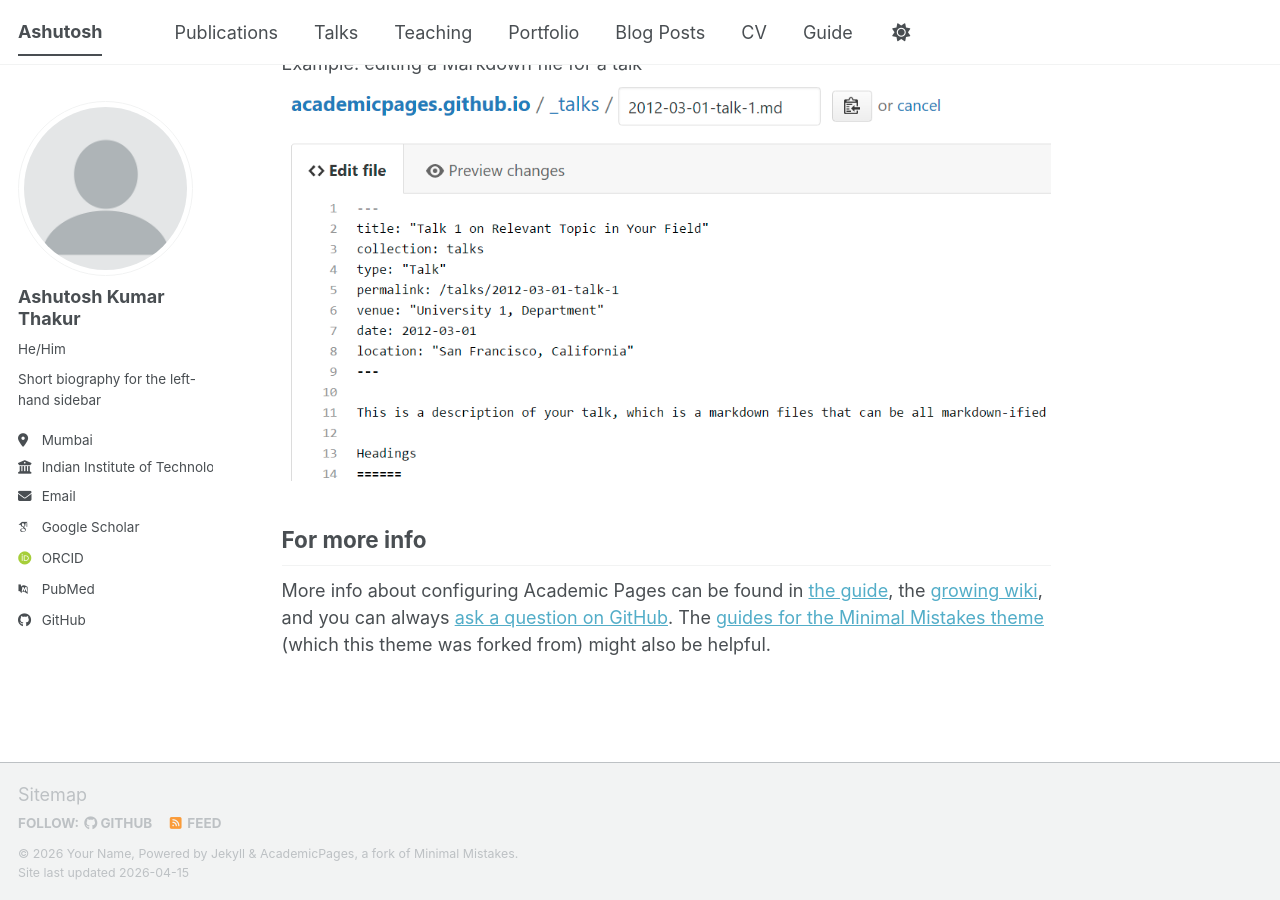
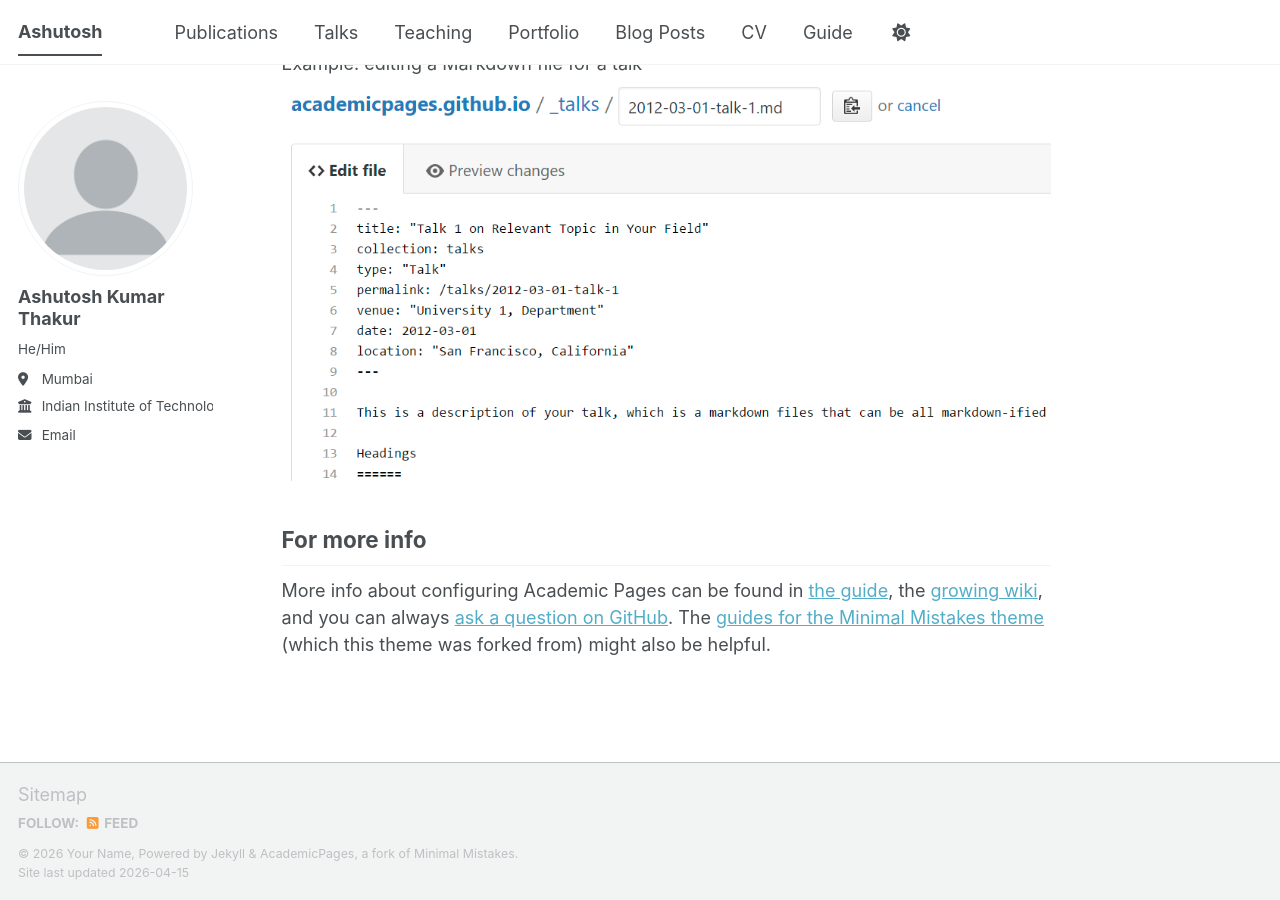
Before and after one commit to Ashu994/Ashu994.github.io, a Jekyll site: the page built from _pages/about.md, in a window 1280 px wide and 900 px high, scrolled down 2720 px. Built offline with Jekyll 4.4.1, drawn with Linux system fonts in a browser that asks for light colours; some web fonts are replaced; a script bundle is joined from its source files by our own code; library files that are not in the unit come from our copies.

Commit message:
Update _config.yml

```diff
--- a/_config.yml
+++ b/_config.yml
@@ -26,7 +26,7 @@ author:
   avatar           : "profile.png"
   name             : "Ashutosh Kumar Thakur"
   pronouns         : "He/Him"
-  bio              : "Short biography for the left-hand sidebar"
+  bio              : #"Short biography for the left-hand sidebar"
   location         : "Mumbai"
   employer         : "Indian Institute of Technology Bombay"
   uri              : # URL
@@ -35,13 +35,13 @@ author:
   # Academic websites
   academia         : # URL
   arxiv            : # URL - Update with the correct link to your profile
-  googlescholar    : "https://scholar.google.com/citations?user=PS_CX0AAAAAJ"
+  googlescholar    : #"https://scholar.google.com/citations?user=PS_CX0AAAAAJ"
   inspire-hep      : # URL
   impactstory      : # URL
-  orcid            : "https://orcid.org/yourorcidurl"
+  orcid            : #"https://orcid.org/yourorcidurl"
   semantic         : # URL
   ssrn             : # URL
-  pubmed           : "https://www.ncbi.nlm.nih.gov/pubmed/?term=john+snow"
+  pubmed           : #"https://www.ncbi.nlm.nih.gov/pubmed/?term=john+snow"
   researchgate     : # URL
   scopus           : # URL
   zotero           : # URL
@@ -51,7 +51,7 @@ author:
   bitbucket        : # Username - Update with your username on the site
   codepen          : # Username
   dribbble         : # Username
-  github           : "academicpages"
+  github           : # "academicpages"
   kaggle           : # Username
   stackoverflow    : # User number or user number and name (i.e., use "1" or "1/jeff-atwood")
 
```
